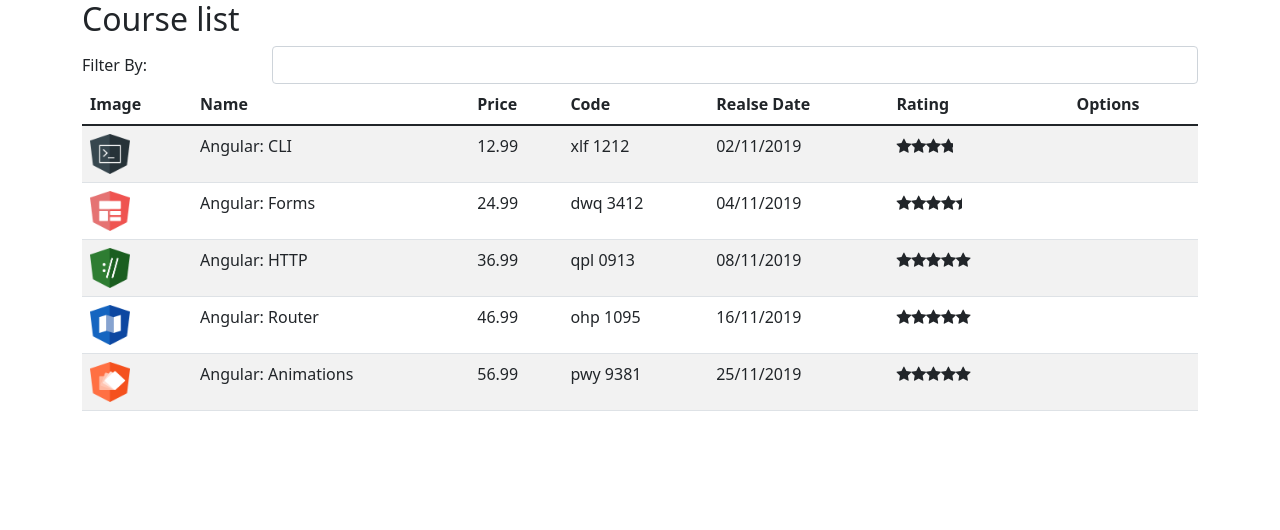
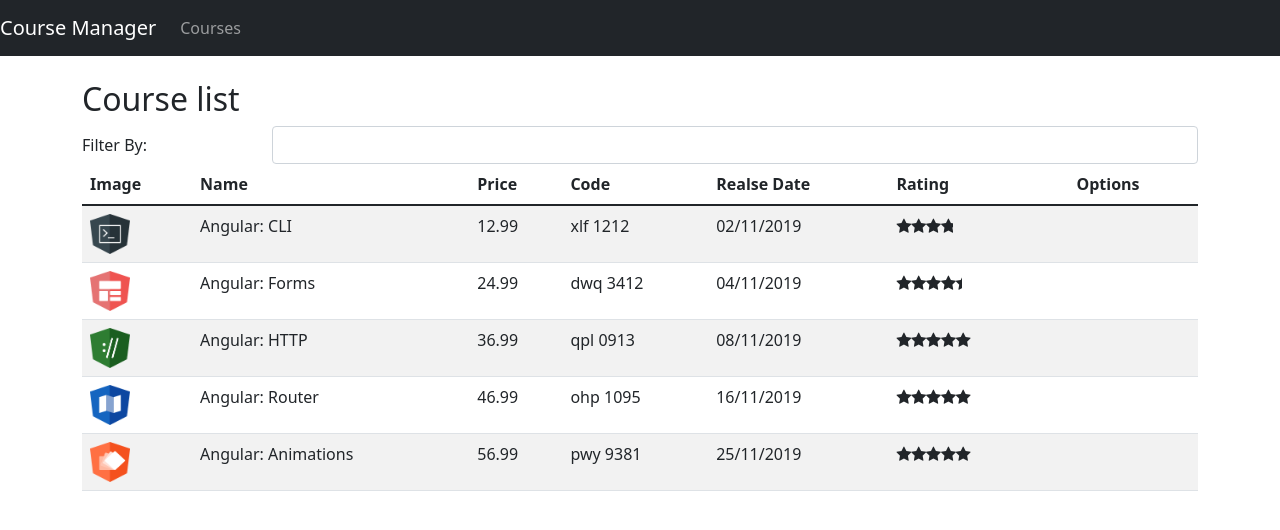
Before and after one commit to AmandaAilin/ProjetoAngular, an Angular app: page /courses in a window 1280 px wide. Shown: the top 530 px of the page. Built offline with nearby package versions, Linux system fonts and the light colour scheme.

Commit message:
Trabalhando com Rotas

```diff
--- a/src/app/app.component.html
+++ b/src/app/app.component.html
@@ -1,3 +1,4 @@
-<div class="container">
-  <app-course-list></app-course-list>
+<app-nav-bar></app-nav-bar>
+<div class="container mt-4">
+  <router-outlet></router-outlet>
 </div>
--- a/src/app/courses/course-list.component.ts
+++ b/src/app/courses/course-list.component.ts
@@ -3,7 +3,6 @@
 import { CourseService } from "./course.service";
 
 @Component({
-    selector: 'app-course-list',
     templateUrl: './course-list.component.html'
 })
 export class CourseListComponent implements OnInit {
--- /dev/null
+++ b/src/app/erro-404/erro-404.component.html
@@ -0,0 +1 @@
+<h2>Error 404</h2>
--- /dev/null
+++ b/src/app/nav-bar/nav-bar.component.html
@@ -0,0 +1,16 @@
+<nav class="navbar navbar-expand-lg navbar-dark bg-dark">
+    <a href="#" class="navbar-brand">Course Manager</a>
+
+    <button class="navbar-toggler" type="button" data-toggle="collapse" data-target="#navbarSupportedContent"
+        aria-controls="navbarSupportedContent" aria-expanded="false" aria-label="Toggle navigation">
+        <span class="navbar-toggler-icon"></span>
+    </button>
+
+    <div class="collapse navbar-collapse" id="navbarSupportedContent">
+        <ul class="navbar-nav mr-auto">
+            <li class="nav-item">
+                <a href="#" class="nav-link">Courses</a>
+            </li>
+        </ul>
+    </div>
+</nav>
```
Also changed, not shown: src/app/app.module.ts (+18 -2 lines), src/app/erro-404/erro-404.component.ts (added, +8 -0 lines), src/app/nav-bar/nav-bar.component.ts (added, +9 -0 lines).
